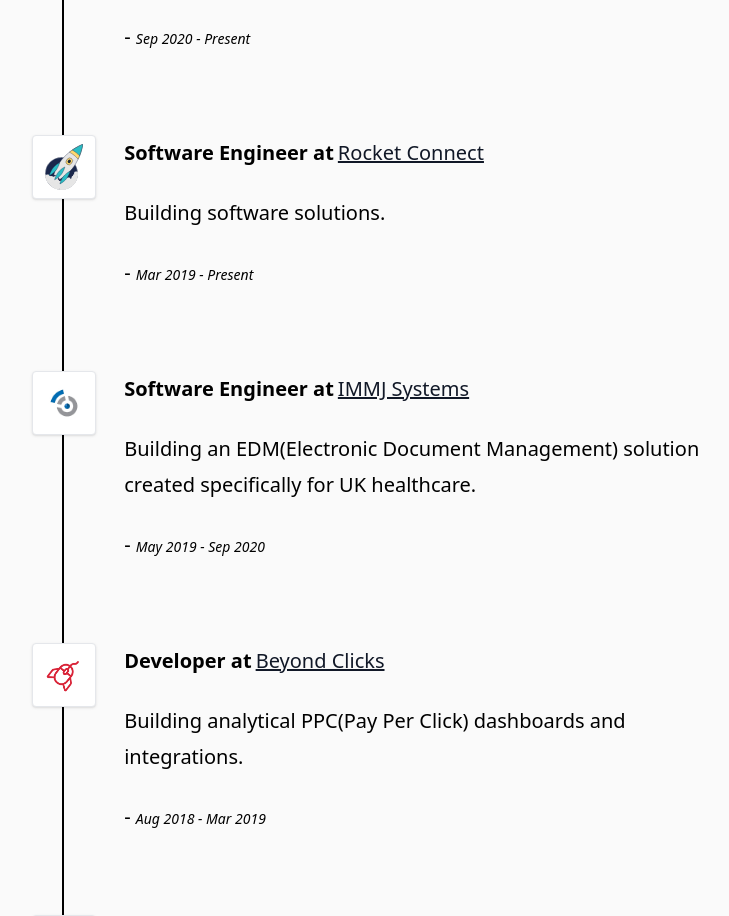
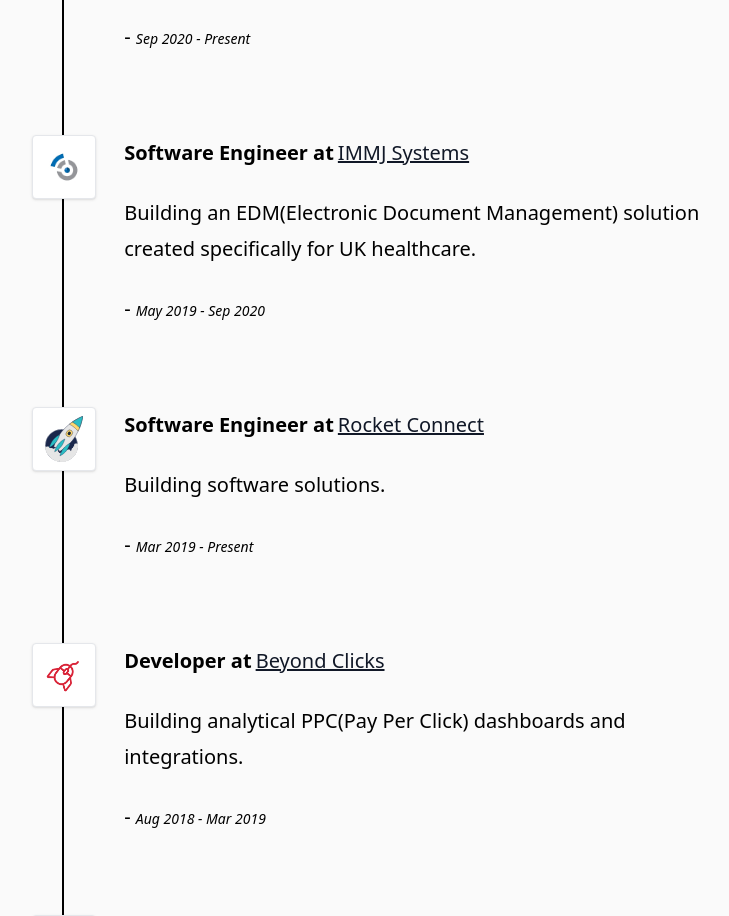
Before and after one commit to danstarns/website, a React app in the folder client/: page / in a window 1280 px wide. Shown: the part 2340-3256 px from the top of the page, without its empty margins (238-967 px from the left). Built offline with nearby package versions, Linux system fonts and the light colour scheme; no server answers.

Commit message:
refactor: *

```diff
--- a/client/src/App.tsx
+++ b/client/src/App.tsx
@@ -7,7 +7,7 @@
 import { Footer } from "./components/Footer";
 import { Experience } from "./components/Experience";
 
-const App = () => {
+export default function App() {
   return (
     <div className="bg-lightgrey">
       <Header />
@@ -26,6 +26,4 @@
       <Footer></Footer>
     </div>
   );
-};
-
-export default App;
+}
--- a/client/src/components/Experience.tsx
+++ b/client/src/components/Experience.tsx
@@ -26,6 +26,18 @@
   {
     title: "Software Engineer",
     organization: {
+      name: "IMMJ Systems",
+      website: "https://immjsystems.com/",
+    },
+    toFrom: "May 2019 - Sep 2020",
+    description: `
+      Building an EDM(Electronic Document Management) solution created specifically for UK healthcare.
+    `,
+    image: IMMJIcon,
+  },
+  {
+    title: "Software Engineer",
+    organization: {
       name: "Rocket Connect",
       website: "https://rocketconnect.co.uk",
     },
@@ -34,18 +46,6 @@
       Building software solutions.
     `,
     image: RocketConnectIcon,
-  },
-  {
-    title: "Software Engineer",
-    organization: {
-      name: "IMMJ Systems",
-      website: "https://immjsystems.com/",
-    },
-    toFrom: "May 2019 - Sep 2020",
-    description: `
-      Building an EDM(Electronic Document Management) solution created specifically for UK healthcare.
-    `,
-    image: IMMJIcon,
   },
   {
     title: "Developer",
--- a/client/src/components/Section.tsx
+++ b/client/src/components/Section.tsx
@@ -7,7 +7,7 @@
   ignoreHeader?: boolean;
 }
 
-export const Section = (props: Props) => {
+export function Section(props: Props) {
   return (
     <section id={props.id} className="mt-10">
       <article className="prose lg:prose-xl">
@@ -16,4 +16,4 @@
       </article>
     </section>
   );
-};
+}
```
Also changed, not shown: client/src/components/Tweet.tsx (+4 -4 lines).
